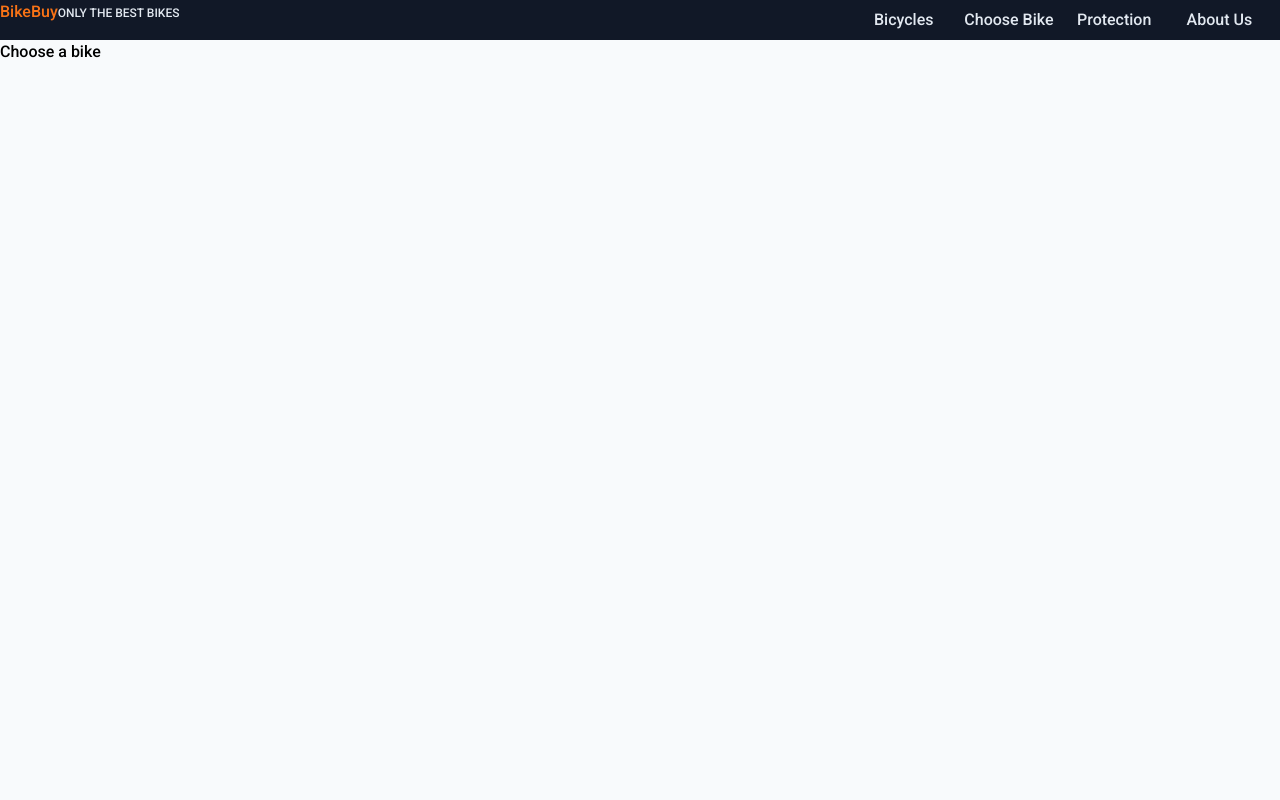
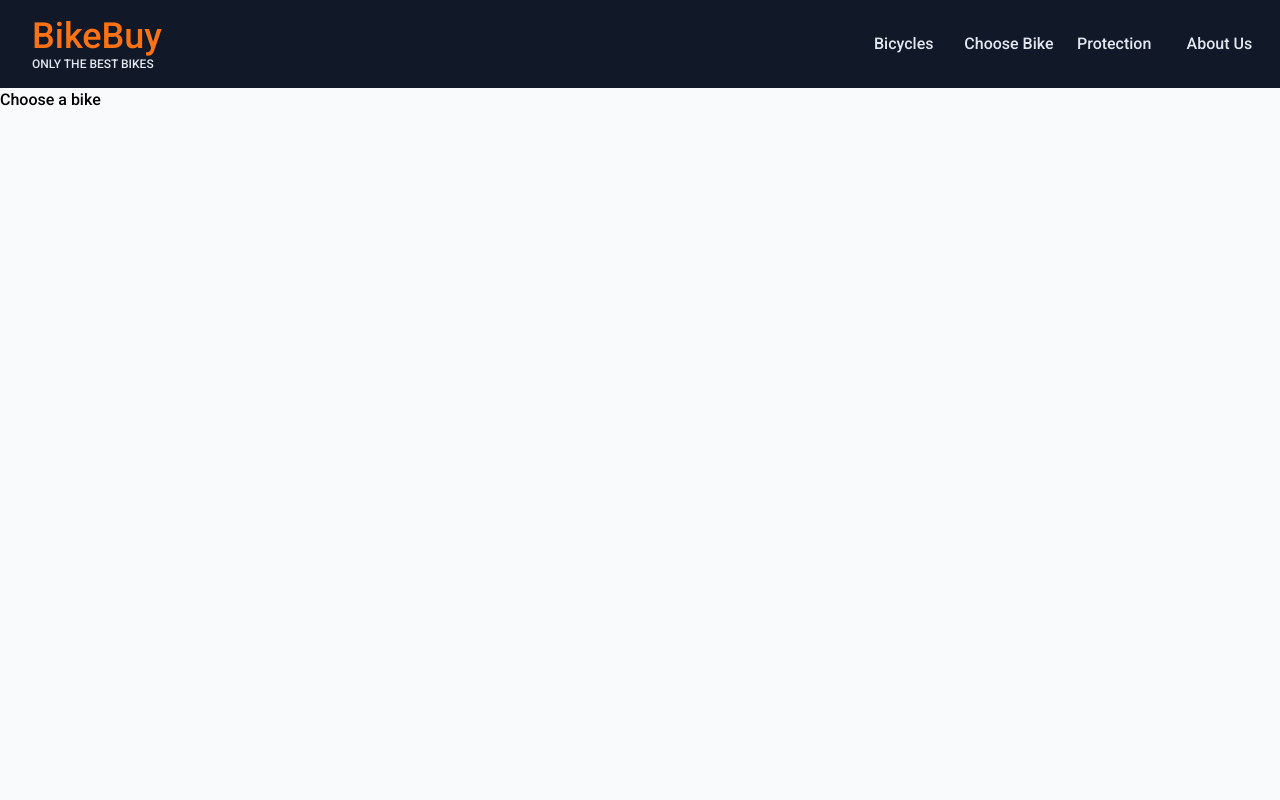
Before and after one commit to Byron-Segura/bike-shop, a React (Vite) app: page /choose-bike in a window 1280 px wide. Shown: the top 800 px of the page. Built offline with nearby package versions, Linux system fonts and the light colour scheme.

Commit message:
Change NavLink style

```diff
--- a/src/components/NavLink.jsx
+++ b/src/components/NavLink.jsx
@@ -1,7 +1,7 @@
 import { NavLink as NavLinkReactRouter } from 'react-router-dom'
 
-export function NavLink ({ to, children, style, ...props }) {
-  const navStyle = style || 'text-base md:text-md md:hover:text-orange-500 text-slate-200 transition-colors font-medium'
+export function NavLink ({ to, children, styles, ...props }) {
+  const navStyle = styles || 'text-base md:text-md md:hover:text-orange-500 text-slate-200 transition-colors font-medium'
 
   return (
     <NavLinkReactRouter
--- a/src/pages/home/HomeHelpChoose.jsx
+++ b/src/pages/home/HomeHelpChoose.jsx
@@ -8,7 +8,7 @@
         <div className='mt-8 md:mt-0 px-10 flex flex-col justify-center gap-8 md:gap-14'>
           <h2 className='text-xl md:text-2xl lg:text-3xl text-slate-800'>Don't now what type of Bicycle do you need?</h2>
           <p className='text-lg font-light'>We can help you to choose the perfect bike fpr youre necesities, you can choose between road bicycles, trail, active, etc. Take a look to our models and enjoy!</p>
-          <NavLink style='bg-red-600 hover:bg-black p-2 text-center text-white'>Choose a Bicycle</NavLink>
+          <NavLink styles='bg-orange-500 hover:bg-zinc-800 p-2 text-center text-white'>Choose a Bicycle</NavLink>
         </div>
       </article>
     </section>
```
